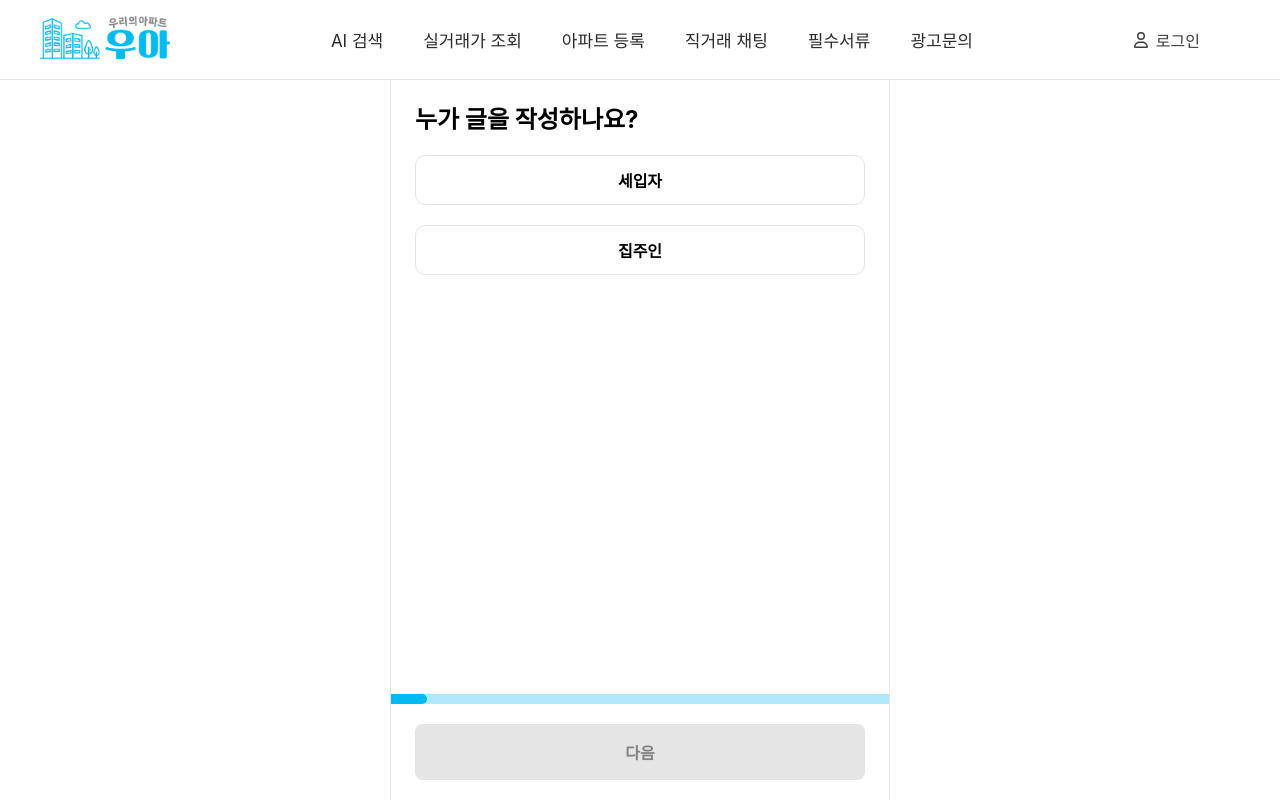
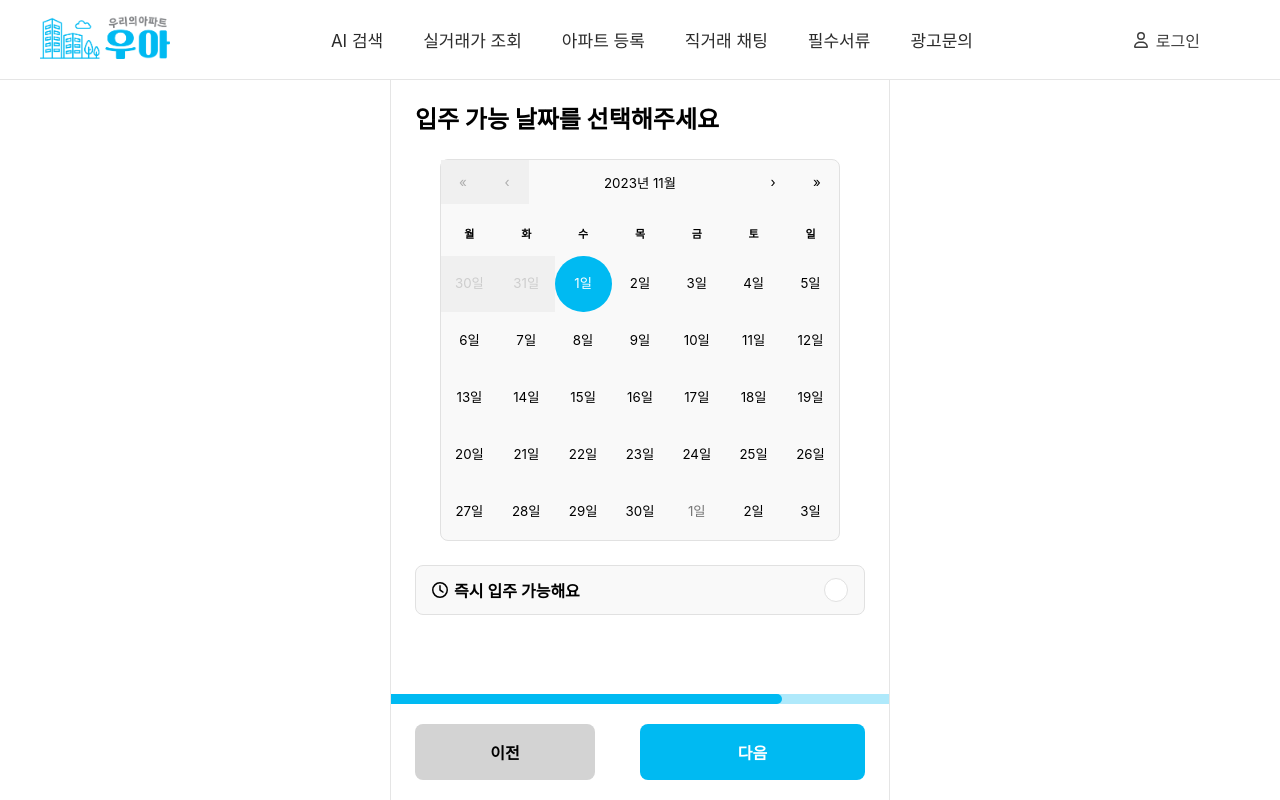
Before and after one commit to gansin370/test_frontend01, a Next.js app: page /register-apt in a window 1280 px wide. Built offline with nearby package versions, Linux system fonts and the light colour scheme.

Commit message:
추가정보, 입주날짜 추가

```diff
--- a/package.json
+++ b/package.json
@@ -19,6 +19,7 @@
     "axios": "^1.6.0",
     "next": "14.0.0",
     "react": "^18",
+    "react-calendar": "^4.6.1",
     "react-daum-postcode": "^3.1.3",
     "react-dom": "^18",
     "zustand": "^4.4.4"
--- a/src/components/AddressButton.tsx
+++ b/src/components/AddressButton.tsx
@@ -11,7 +11,6 @@ interface AddressButtonProps {
 }
 
 export default function AddressButton({ onSelectAddress }: AddressButtonProps) {
-  //클릭 시 수행될 팝업 생성 함수
   const open = useDaumPostcodePopup(postcodeScriptUrl);
 
   const handleComplete = (data: Address) => {
--- a/src/components/register-apt/EnterAvailableMoveInDateView.tsx
+++ b/src/components/register-apt/EnterAvailableMoveInDateView.tsx
@@ -1,10 +1,152 @@
 import { getRem } from "@/styles/commonStyle";
 import { css } from "@emotion/react";
+import { useState } from "react";
+import Calendar from "react-calendar";
+import "react-calendar/dist/Calendar.css";
+import { faClock } from "@fortawesome/free-regular-svg-icons";
+import { FontAwesomeIcon } from "@fortawesome/react-fontawesome";
 
-export default function EnterAvailableMoveInDateView() {
-  return <div css={containerCSS}>EnterAvailableMoveInDateView</div>;
+interface EnterAvailableMoveInDateViewProps {
+  availableMoveInDate: Date;
+  onChangeAvailableMoveInDate: (availableMoveInDate: Date) => void;
+}
+
+export default function EnterAvailableMoveInDateView({
+  availableMoveInDate,
+  onChangeAvailableMoveInDate,
+}: EnterAvailableMoveInDateViewProps) {
+  const [isImmediatelyMoveInAvailable, setIsImmediatelyMoveInAvailable] =
+    useState(false);
+
+  const handleImmediateButtonClick = () => {
+    setIsImmediatelyMoveInAvailable(!isImmediatelyMoveInAvailable);
+
+    if (!isImmediatelyMoveInAvailable) {
+      onChangeAvailableMoveInDate(new Date());
+    }
+  };
+
+  const handleDateChange = (date: Date) => {
+    onChangeAvailableMoveInDate(date);
+    if (date.getDate() !== new Date().getDate()) {
+      setIsImmediatelyMoveInAvailable(false);
+    }
+  };
+  return (
+    <div css={containerCSS}>
+      <h2>입주 가능 날짜를 선택해주세요</h2>
+      <Calendar
+        locale="ko-KR"
+        minDate={new Date()}
+        defaultValue={availableMoveInDate}
+        value={availableMoveInDate}
+        onChange={(date) =>
+          handleDateChange(new Date(date as unknown as string))
+        }
+      />
+      <div
+        css={immediatelyMoveInCSS(isImmediatelyMoveInAvailable)}
+        onClick={handleImmediateButtonClick}
+      >
+        <div>
+          <FontAwesomeIcon icon={faClock} />
+          <span>즉시 입주 가능해요</span>
+        </div>
+        <span>
+          <span />
+        </span>
+      </div>
+    </div>
+  );
 }
 
 const containerCSS = css`
   padding: ${getRem(20)} ${getRem(24)};
+  display: flex;
+  flex-direction: column;
+
+  gap: ${getRem(24)};
+
+  .react-calendar {
+    width: 100%;
+    max-width: 400px;
+    border: 1px solid #e1e1e1;
+    background-color: #f9f9f9;
+    border-radius: ${getRem(8)};
+    font-size: 16px;
+    line-height: 1.125;
+    margin: 0 auto;
+  }
+
+  .react-calendar__month-view__weekdays__weekday {
+    text-align: center;
+    margin-bottom: ${getRem(8)};
+    font-size: ${getRem(11)};
+    line-height: 1.5;
+
+    abbr {
+      text-decoration: none;
+    }
+  }
+
+  .react-calendar__tile {
+    aspect-ratio: 1/1;
+    &:hover {
+      border-radius: 50%;
+    }
+  }
+
+  .react-calendar__tile--now {
+    background-color: transparent;
+    color: #000;
+    border-radius: 50%;
+  }
+
+  .react-calendar__tile--active {
+    background: #00baf2 !important;
+    background-color: #00baf2 !important;
+    color: white;
+    border-radius: 50%;
+  }
+
+  .react-calendar__month-view__days__day--weekend {
+    color: #000;
+  }
 `;
+
+const immediatelyMoveInCSS = (isSelected: boolean) => () =>
+  css`
+    display: flex;
+    align-items: center;
+    justify-content: space-between;
+    border: 1px solid #e1e1e1;
+    background-color: #f9f9f9;
+    padding: ${getRem(12)} ${getRem(16)};
+    border-radius: ${getRem(8)};
+    font-weight: 600;
+
+    div {
+      display: flex;
+      align-items: center;
+      gap: ${getRem(6)};
+    }
+
+    > span {
+      display: flex;
+      align-items: center;
+      justify-content: center;
+      width: ${getRem(24)};
+      height: ${getRem(24)};
+      border-radius: 50%;
+      border: 1px solid #e1e1e1;
+      background-color: white;
+      > span {
+        width: ${getRem(16)};
+        height: ${getRem(16)};
+        border-radius: 50%;
+        background-color: ${isSelected ? "#00baf2" : "white"};
+      }
+    }
+
+    cursor: pointer;
+  `;
--- a/src/components/register-apt/EnterExtraInfoView.tsx
+++ b/src/components/register-apt/EnterExtraInfoView.tsx
@@ -1,10 +1,93 @@
 import { getRem } from "@/styles/commonStyle";
 import { css } from "@emotion/react";
 
-export default function EnterExtraInfoView() {
-  return <div css={containerCSS}>EnterExtraInfoView</div>;
+interface EnterExtraInfoViewProps {
+  loan: ExtraInfoSelectOption;
+  onChangeLoan: (loan: ExtraInfoSelectOption) => void;
+  pet: ExtraInfoSelectOption;
+  onChangePet: (pet: ExtraInfoSelectOption) => void;
+  parking: ExtraInfoSelectOption;
+  onChangeParking: (parking: ExtraInfoSelectOption) => void;
+}
+
+export default function EnterExtraInfoView({
+  loan,
+  onChangeLoan,
+  pet,
+  onChangePet,
+  parking,
+  onChangeParking,
+}: EnterExtraInfoViewProps) {
+  return (
+    <div css={containerCSS}>
+      <h2>다음 항목이 가능한지 알려주세요</h2>
+      <h4 css={labelCSS}>대출</h4>
+      <ExtraInfoSelectBox selectedOption={loan} onChangeOption={onChangeLoan} />
+      <h4 css={labelCSS}>반려동물</h4>
+      <ExtraInfoSelectBox selectedOption={pet} onChangeOption={onChangePet} />
+      <h4 css={labelCSS}>주차</h4>
+      <ExtraInfoSelectBox
+        selectedOption={parking}
+        onChangeOption={onChangeParking}
+      />
+    </div>
+  );
+}
+
+export enum ExtraInfoSelectOption {
+  AVAILABLE = "가능",
+  UNAVAILABLE = "불가능",
+  CHECK_REQUIRED = "확인필요",
+}
+
+interface ExtraInfoSelectBoxProps {
+  selectedOption: ExtraInfoSelectOption;
+  onChangeOption: (option: ExtraInfoSelectOption) => void;
+}
+
+function ExtraInfoSelectBox({
+  selectedOption,
+  onChangeOption,
+}: ExtraInfoSelectBoxProps) {
+  return (
+    <div css={selectBoxCSS}>
+      {Object.values(ExtraInfoSelectOption).map((option) => {
+        return (
+          <div
+            key={option}
+            css={selectButtonCSS(option === selectedOption)}
+            onClick={() => onChangeOption(option)}
+          >
+            {option}
+          </div>
+        );
+      })}
+    </div>
+  );
 }
 
 const containerCSS = css`
   padding: ${getRem(20)} ${getRem(24)};
 `;
+
+const labelCSS = css`
+  margin-top: ${getRem(24)};
+  margin-bottom: ${getRem(8)};
+`;
+
+const selectBoxCSS = css`
+  display: grid;
+  grid-template-columns: repeat(3, 1fr);
+  border-radius: ${getRem(4)};
+  overflow: hidden;
+  border: 1px solid #e5e5e5;
+`;
+
+const selectButtonCSS = (isSelected: boolean) => () =>
+  css`
+    background-color: ${isSelected ? "#222" : "#fff"};
+    color: ${isSelected ? "#fff" : "#222"};
+    padding: ${getRem(8)} ${getRem(16)};
+    text-align: center;
+    cursor: pointer;
+  `;
--- a/src/pages/register-apt.tsx
+++ b/src/pages/register-apt.tsx
@@ -5,7 +5,9 @@ import EnterAddressView, {
 } from "@/components/register-apt/EnterAddress";
 import EnterAdvantageView from "@/components/register-apt/EnterAdvantageView";
 import EnterAvailableMoveInDateView from "@/components/register-apt/EnterAvailableMoveInDateView";
-import EnterExtraInfoView from "@/components/register-apt/EnterExtraInfoView";
+import EnterExtraInfoView, {
+  ExtraInfoSelectOption,
+} from "@/components/register-apt/EnterExtraInfoView";
 import EnterFacilityView from "@/components/register-apt/EnterFacility";
 import EnterLocationSummaryView from "@/components/register-apt/EnterLocationSummaryView";
 import EnterRoomImageView from "@/components/register-apt/EnterRoomImageView";
@@ -28,7 +30,9 @@ import { Theme, css } from "@emotion/react";
 import { useState } from "react";
 
 export default function RegisterAptPage() {
-  const [process, setProcess] = useState(RegisterProcess.SELECT_SELLER_TYPE);
+  const [process, setProcess] = useState(
+    RegisterProcess.ENTER_AVAILABLE_MOVE_IN_DATE
+  );
   const [aptSellerType, setAptSellerType] = useState<
     AptSellerType | undefined
   >();
@@ -45,6 +49,17 @@ export default function RegisterAptPage() {
   const [viewImages, setViewImages] = useState<File[]>();
   const [selectedVideo, setSelectedVideo] = useState<Video>();
   const [roomDirection, setRoomDirection] = useState<Direction>();
+  const [loanAvailable, setLoanAvailable] = useState<ExtraInfoSelectOption>(
+    ExtraInfoSelectOption.AVAILABLE
+  );
+  const [petAvailable, setPetAvailable] = useState<ExtraInfoSelectOption>(
+    ExtraInfoSelectOption.AVAILABLE
+  );
+  const [parkingAvailable, setParkingAvailable] =
+    useState<ExtraInfoSelectOption>(ExtraInfoSelectOption.AVAILABLE);
+  const [availableMoveInDate, setAvailableMoveInDate] = useState<Date>(
+    new Date()
+  );
 
   const getButtonDisabled = () => {
     switch (process) {
@@ -161,9 +176,21 @@ export default function RegisterAptPage() {
           onChangeDirection={setRoomDirection}
         />
       )}
-      {process === RegisterProcess.ENTER_EXTRA_INFO && <EnterExtraInfoView />}
+      {process === RegisterProcess.ENTER_EXTRA_INFO && (
+        <EnterExtraInfoView
+          loan={loanAvailable}
+          onChangeLoan={setLoanAvailable}
+          pet={petAvailable}
+          onChangePet={setPetAvailable}
+          parking={parkingAvailable}
+          onChangeParking={setParkingAvailable}
+        />
+      )}
       {process === RegisterProcess.ENTER_AVAILABLE_MOVE_IN_DATE && (
-        <EnterAvailableMoveInDateView />
+        <EnterAvailableMoveInDateView
+          availableMoveInDate={availableMoveInDate}
+          onChangeAvailableMoveInDate={setAvailableMoveInDate}
+        />
       )}
       {process === RegisterProcess.ENTER_FACILITY && <EnterFacilityView />}
       {process === RegisterProcess.ENTER_ADVANTAGE && <EnterAdvantageView />}
@@ -204,7 +231,7 @@ const containerCSS = css`
   justify-content: space-between;
   flex-direction: column;
   padding-bottom: ${getRem(20)};
-  overflow: hidden;
+  overflow-y: scroll;
 `;
 
 const buttonContainerCSS = css`
```
Also changed, not shown: 1 other file (tests, documents, lock files or other folders).
